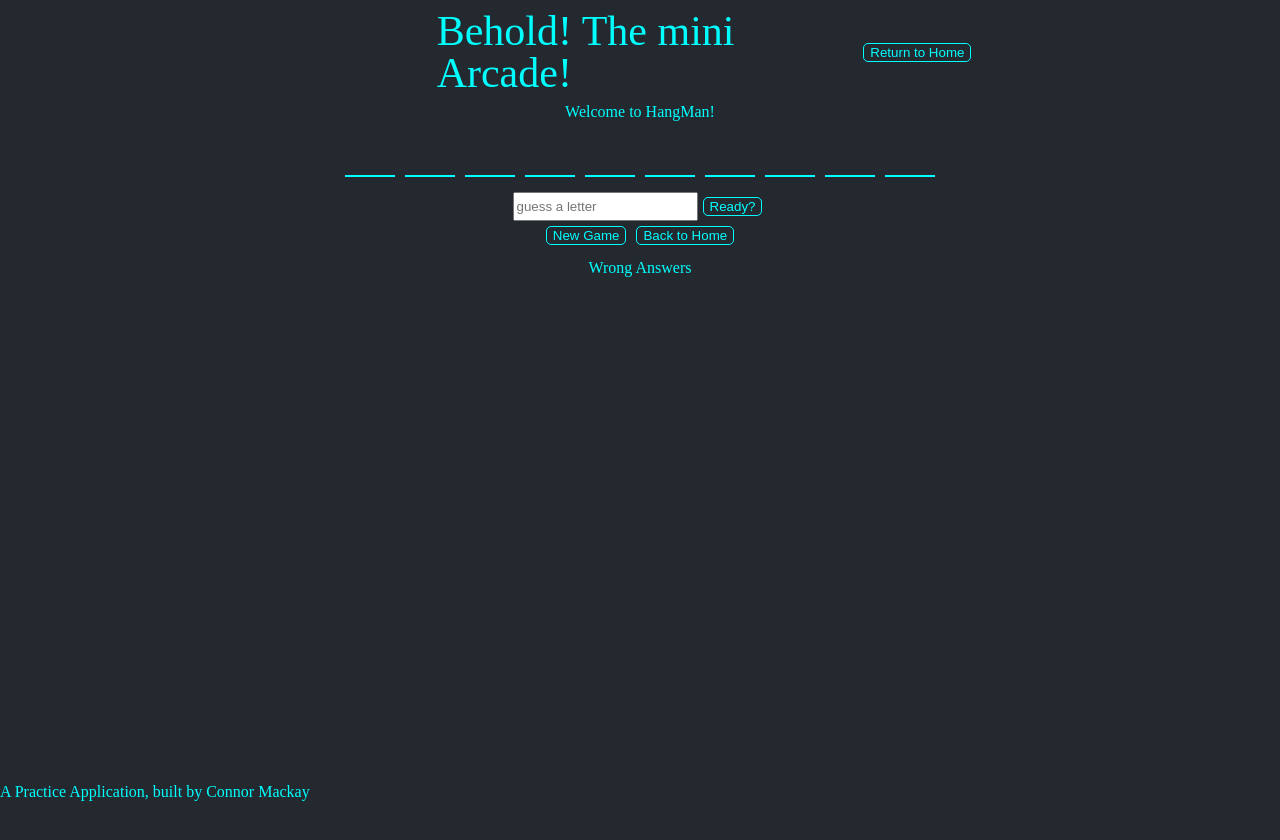
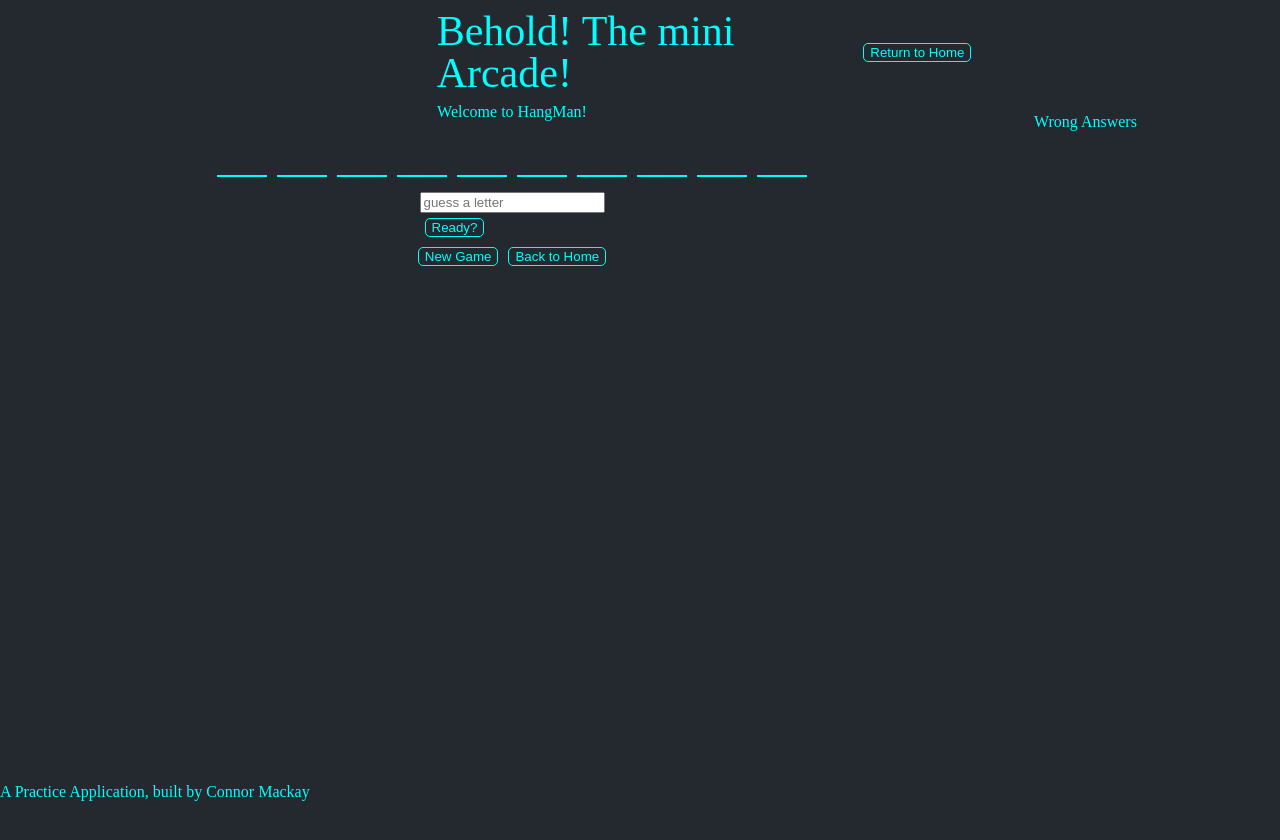
Before and after one commit to CD-Mackay/mini-arcade, a React app: page /hangman in a window 1280 px wide. Shown: the top 840 px of the page. Built offline with nearby package versions, Linux system fonts and the light colour scheme.

Commit message:
style layout, add formsubmit to textinput

```diff
--- a/client/src/components/games/hangman/Hangman.js
+++ b/client/src/components/games/hangman/Hangman.js
@@ -109,10 +109,10 @@ const Hangman = () => {
               <Button message="Back to Home"  />
             </Link>
           </div>
-          <div id="letter-graveyard">
+        </div>
+        <div id="letter-graveyard">
             <DisplayWrong wrong={failedGuesses} />
           </div>
-        </div>
 
     </StyledHangman>
   )
--- a/client/src/components/games/hangman/StyledHangman.js
+++ b/client/src/components/games/hangman/StyledHangman.js
@@ -1,8 +1,8 @@
 import styled from 'styled-components';
 
 const StyledHangman = styled.section`
-width: 80vw;
-margin: 0 auto;
+display: grid;
+grid-template-columns: 1fr 1fr;
 #game-wrapper {
   display: flex;
   flex-direction: column;
--- a/client/src/components/games/hangman/atoms/TextInput/TextInput.js
+++ b/client/src/components/games/hangman/atoms/TextInput/TextInput.js
@@ -14,10 +14,17 @@ const TextInput = ({setInput, input, onSubmit}) => {
     setInput(newInput);
   };
 
+  const handleFormSubmit = (event) => {
+    event.preventDefault();
+    onSubmit();
+  }
+
   return (
     <StyledTextInput>
+      <form onSubmit={(event) => handleFormSubmit(event)}>
       <input placeholder="guess a letter" type="text" value={input} onChange={(event) => handleSetInput(event.target.value)} />
       <Button message="Ready?" onClick={onSubmit} />
+      </form>
     </StyledTextInput>
   )
 };
```
